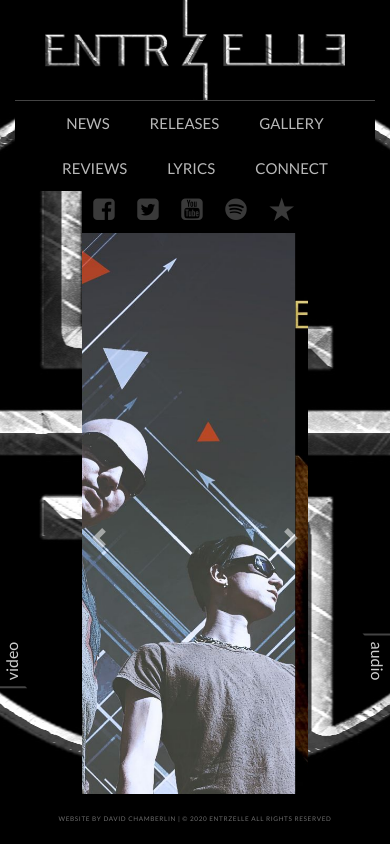
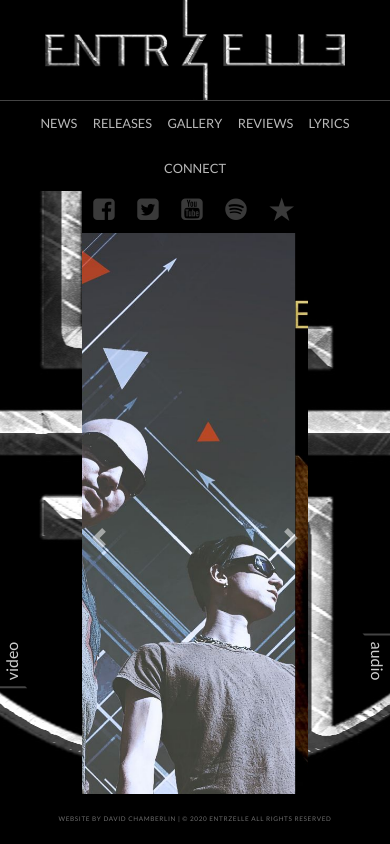
Before and after one commit to soniclouds/entrzelle.com, a React (Create React App) app: page / in a window 390 px wide. Built offline with nearby package versions, Linux system fonts and the light colour scheme; what strapi-sdk-javascript would draw is missing.

Commit message:
navigation RWD - first pass complete

```diff
--- a/src/App.js
+++ b/src/App.js
@@ -22,7 +22,8 @@ class App extends React.Component {
 
           <div className="container--inner-wrapper">
             <div className="main-content">
-              <div id="container" className="container">
+              {/* <div id="container" className="container"> */}
+              <div id="container" className="">
 
                 <Header />
 
--- a/src/assets/css/header.scss
+++ b/src/assets/css/header.scss
@@ -45,7 +45,8 @@ div.header {
 nav#main-nav.desktop {
 	background-color: rgba(0,0,0,0.66);
 	text-transform: uppercase;
-    font-size: 15px;
+	// font-size: 15px;
+	font-size: 0.94em;
     border-top: 1px solid #444444;
 
 	// font-family: sans-serif;
@@ -59,15 +60,18 @@ nav#main-nav.desktop {
 		li {
 			display: inline-block;
 			width: auto;
+			// width: 10%;
 			height: auto;
-			margin: 0 5px;
+			// margin: 0 5px;
+			margin: 0 0.1em;
+
 
 			a {
 				display: inline-block;
 				height: 100%;
-				padding-right: 1.5em;
+				// padding-right: 1.5em;
 				position: relative;
-				padding: 0 1em 0 1em;
+				padding: 0 1em;
 				line-height: 45px;
 				white-space: nowrap;
 				color: #b8b8b8;
@@ -81,3 +85,30 @@ nav#main-nav.desktop {
 
 
 }
+
+
+@media screen and (max-width: 645px) {
+	nav#main-nav.desktop {
+
+		ul {
+			li {
+				a {
+					padding: 0 0.5em;
+				}
+			}
+		}
+	}
+}
+@media screen and (max-width: 562px) {
+	nav#main-nav.desktop {
+		font-size: 0.84em;
+
+	}
+}
+@media screen and (max-width: 503px) {
+	nav#main-nav.desktop {
+		font-size: 0.8em;
+
+
+	}
+}
```
